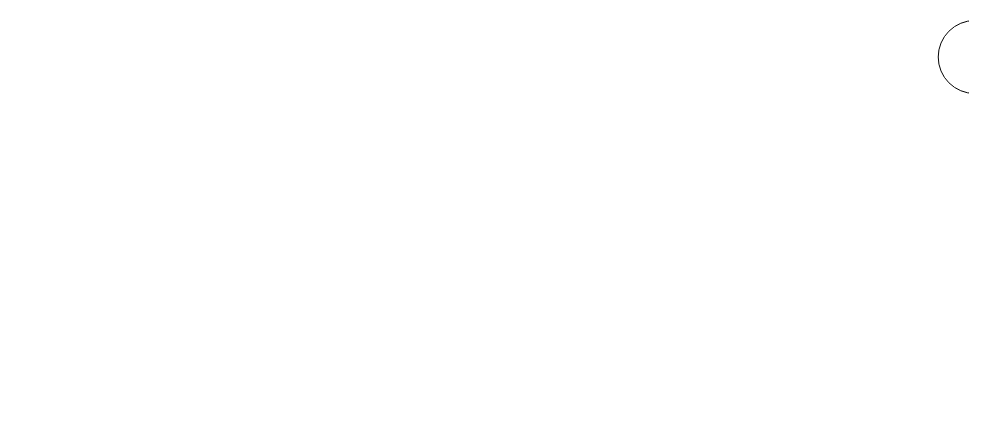
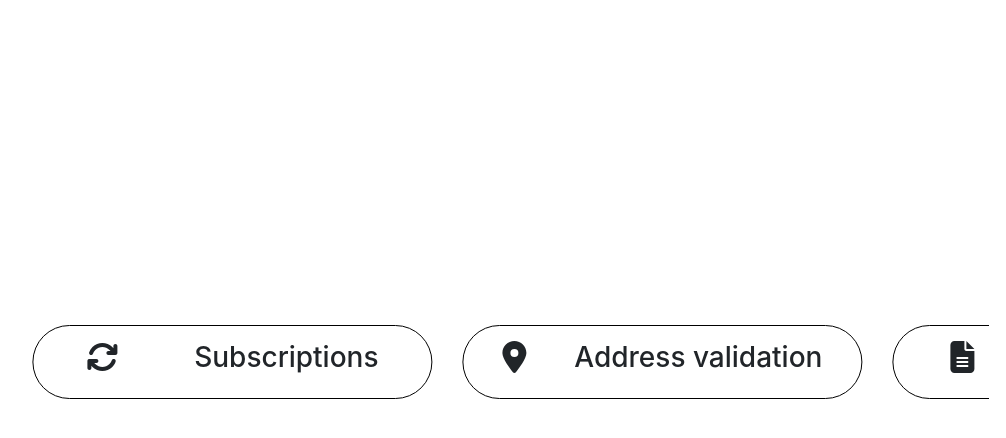
Before and after one commit to ablashika/saleor, a React (Create React App) app: page / in a window 1280 px wide. Shown: the top 438 px of the page, without its empty margins (176-1182 px from the left). Built offline with nearby package versions, Linux system fonts and the light colour scheme.

Commit message:
maded changes

```diff
--- a/src/App.css
+++ b/src/App.css
@@ -41,7 +41,9 @@
   display: flex;
   flex-direction: row;
   justify-content: center;
-  height: 40vh;
+  align-items: center;
+  height: 100vh;
   width: 100%;
+  overflow-x: auto;
 
 }
--- a/src/components/FeatureBox.js
+++ b/src/components/FeatureBox.js
@@ -1,4 +1,4 @@
-import React from 'react';
+import React,{useEffect} from 'react';
 import { Row, Col, Container } from 'react-bootstrap';
 import { FontAwesomeIcon } from '@fortawesome/react-fontawesome';
 import {
@@ -7,10 +7,10 @@ import {
   faStore, faCalendarCheck, faEnvelopeOpenText, faCheckSquare, faCashRegister,
 } from '@fortawesome/free-solid-svg-icons';
 
-import { motion, useAnimation } from 'framer-motion';
+import { motion,useAnimation, useMotionValue} from 'framer-motion';
 
 const FeatureBox = ({ icon, title }) => (
-  <Col md={4} style={{marginLeft:"70px"}}>
+  <Col md={4}  style={{marginLeft:"70px"}}>
      <motion.div
       style={{
         border: '1px solid black',
@@ -20,12 +20,18 @@ const FeatureBox = ({ icon, title }) => (
         width: '400px',
         display: 'flex',
         justifyContent: 'space-around',
-        marginLeft: '630px '
+
       }}
-      animate={{ x: '100%', transition: { duration: 10, repeat: Infinity, repeatType: 'loop' } }}
-      whileHover={{ scale: 1.05, transition: { duration: 20 } }}
 
-      >
+
+      animate={{
+        x: [-400, 400],
+        transition: { duration: 10, ease:'linear', repeat: Infinity, repeatType: 'loop' },
+      }}
+      whileHover={{ scale: 1.05, transition: { duration: 0.2 } }}
+
+
+           >
       <FontAwesomeIcon icon={icon} size="2x" />
       <h3>{title}</h3>
     </motion.div>
@@ -34,6 +40,12 @@ const FeatureBox = ({ icon, title }) => (
 
 const FeatureBoxDetails = () => {
   const features = [
+    { icon: faSync, title: "Subscriptions" },
+    { icon: faMapMarkerAlt, title: "Address validation" },
+    { icon: faFileAlt, title: "Order quotes" },
+    { icon: faMoneyBill, title: "Pay later" },
+    { icon: faTruck, title: "Multi-fulfillment" },
+     { icon: faCashRegister, title: "Cash on delivery" },
     { icon: faSync, title: "Subscriptions" },
     { icon: faMapMarkerAlt, title: "Address validation" },
     { icon: faFileAlt, title: "Order quotes" },
@@ -49,24 +61,22 @@ const FeatureBoxDetails = () => {
     { icon: faCalendarCheck, title: "Reservations" },
     { icon: faEnvelopeOpenText, title: "Pay by invoice" },
     { icon: faCheckSquare, title: "Express checkout" },
-    // { icon: faCashRegister, title: "Cash on delivery" },
-    // { icon: faSync, title: "Subscriptions" },
-    // { icon: faMapMarkerAlt, title: "Address validation" },
-    // { icon: faFileAlt, title: "Order quotes" },
-    // { icon: faMoneyBill, title: "Pay later" },
-    // { icon: faTruck, title: "Multi-fulfillment" },
-    // { icon: faCreditCard, title: "Split payments" },
-    // { icon: faFileInvoiceDollar, title: "Single page" },
-    // { icon: faBoxes, title: "Multi-gateway" },
-    // { icon: faFileSignature, title: "Pre-orders" },
-    // { icon: faHandshake, title: "Order approvals" },
-    // { icon: faCommentDollar, title: "Custom payment" },
-    // { icon: faStore, title: "Pick-up in store" },
-    // { icon: faCalendarCheck, title: "Reservations" },
-    // { icon: faEnvelopeOpenText, title: "Pay by invoice" },
-    // { icon: faCheckSquare, title: "Express checkout" },
-    // { icon: faCashRegister, title: "Cash on delivery" },
+    { icon: faCashRegister, title: "Cash on delivery" },
   ];
+
+
+  const scrollY = useMotionValue(0);
+  const controls = useAnimation();
+
+  useEffect(() => {
+    const updateScroll = () => {
+      scrollY.set(window.scrollY);
+      controls.start({ x: [-400, 400] }); // Adjust the animation values
+    };
+
+    window.addEventListener('scroll', updateScroll);
+    return () => window.removeEventListener('scroll', updateScroll);
+  }, [scrollY, controls]);
 
   return (
     <Container>
@@ -77,17 +87,17 @@ const FeatureBoxDetails = () => {
           style={{
             display: 'flex',
             flexDirection: 'row',
-            justifyContent: 'space-around',
-            overflowX:"scroll",
-            margin:'20px',
             height: '150px',
+            width:'100%',
             whiteSpace: 'nowrap',
-            flexWrap:"initial"
+
+
+
 
           }}
              >
           {features.map(({ icon, title }, index) => (
-            <FeatureBox key={index} icon={icon} title={title} />
+            <FeatureBox key={index} icon={icon} title={title} control={controls}  />
           ))}
         </motion.div>
       </Row>
```
